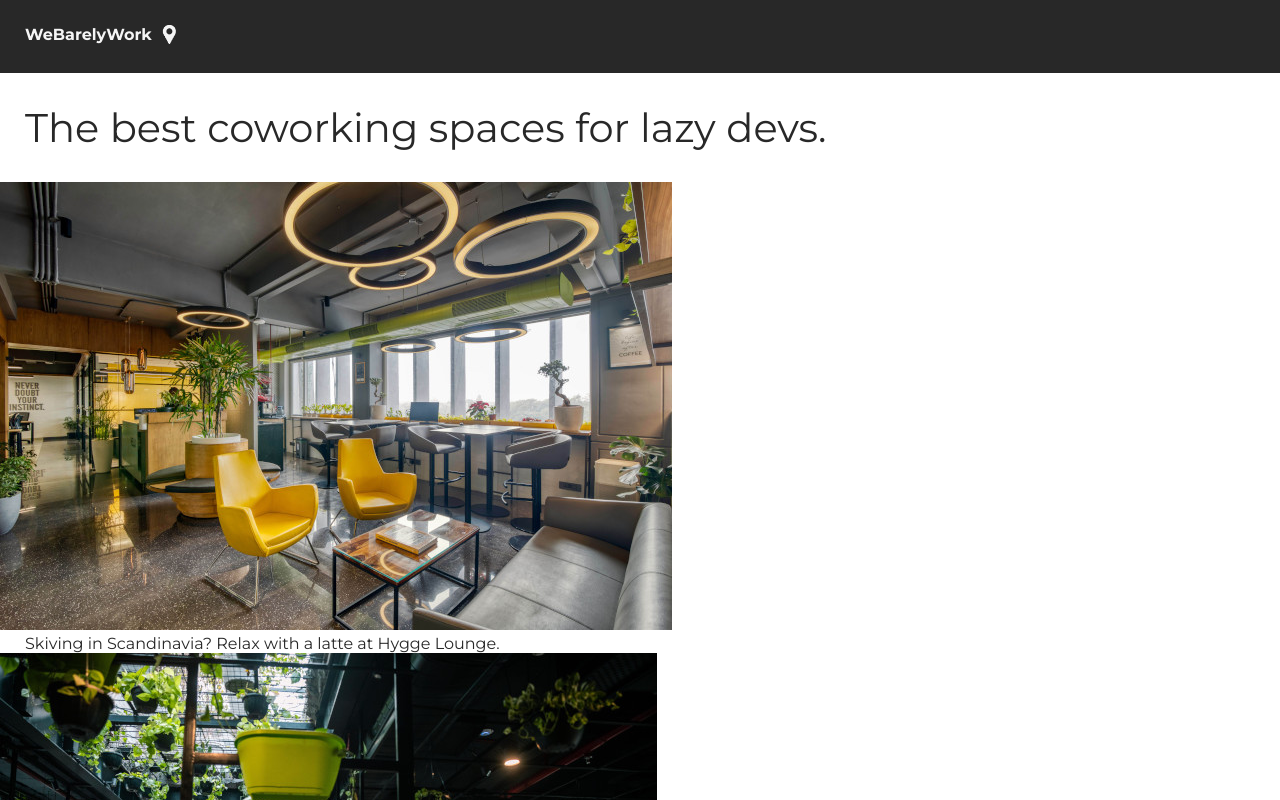
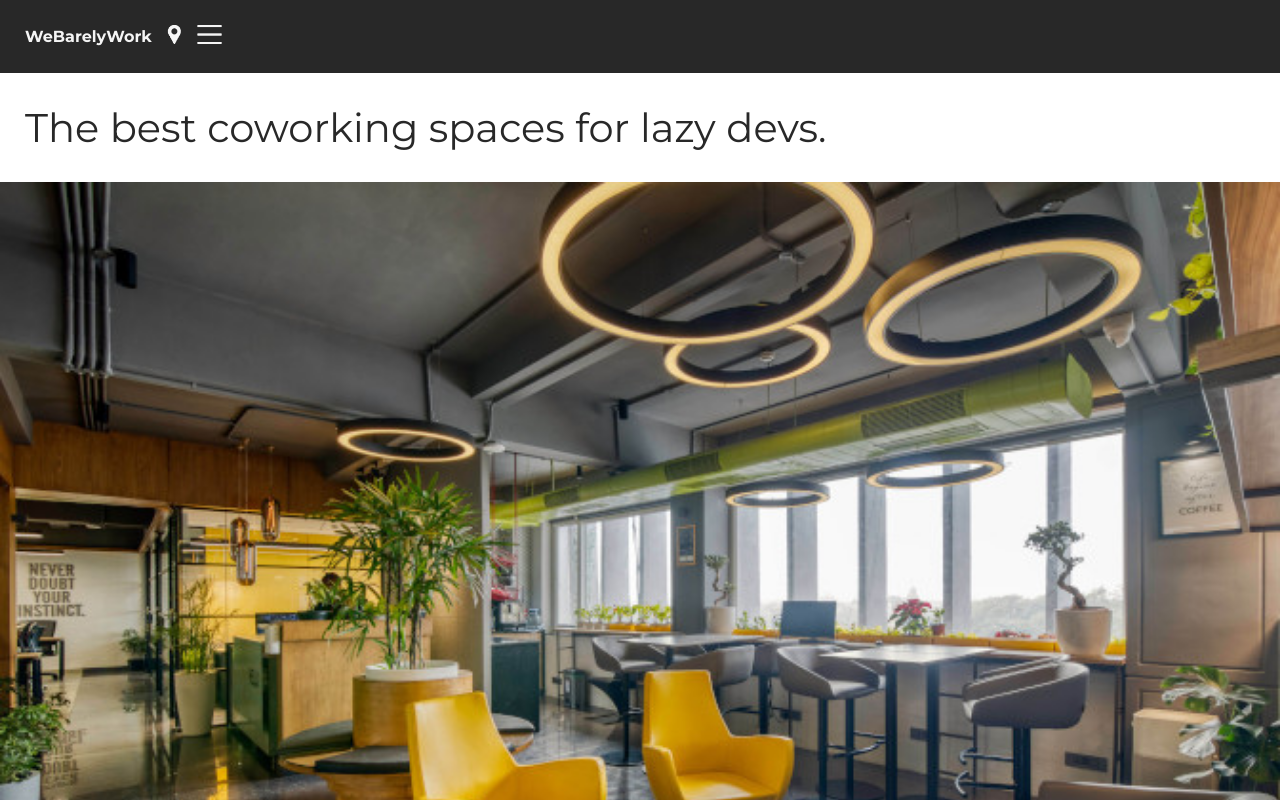
Before and after one commit to adhizsrm/mock-co-working-space, a plain HTML site: page index.html in a window 1280 px wide. Shown: the top 800 px of the page. Drawn offline with Linux system fonts and the light colour scheme.

Commit message:
making modifications

```diff
--- a/index.css
+++ b/index.css
@@ -8,23 +8,27 @@ body {
 header {
     background-color: #282828;
     color: whitesmoke;
+}
+
+.logo {
     font-style: 18px;
     font-weight: 700;
 }
 
 ul {
+    display: flex;
+    list-style-type: none;
+    align-items: center;
     padding: 25px;
     margin:0;
+    gap: 10px;
 }
 
-.navigation {
-    display: flex;
-    flex-direction: row;
-    list-style-type: none;;
+li {
+    cursor: pointer;
 }
 
-li img {
-    margin-left: 5px;
+.icon {
     width: 25px;
 }
 
@@ -36,6 +40,10 @@ h1 {
     margin: 30px 25px;
 }
 
-p {
+.item-img{
+    width: 100%;
+}
+
+caption {
     margin: 0 25px;
 }
--- a/index.html
+++ b/index.html
@@ -16,6 +16,9 @@
 					</li>
 					<li>
 						<img src="images/pin.png" class="icon" alt="location">
+					</li>
+					<li class = "align-right">
+						<img src = "images/burger.png" class = "icon" />
 					</li>
 				</ul>
 			</nav>
```
